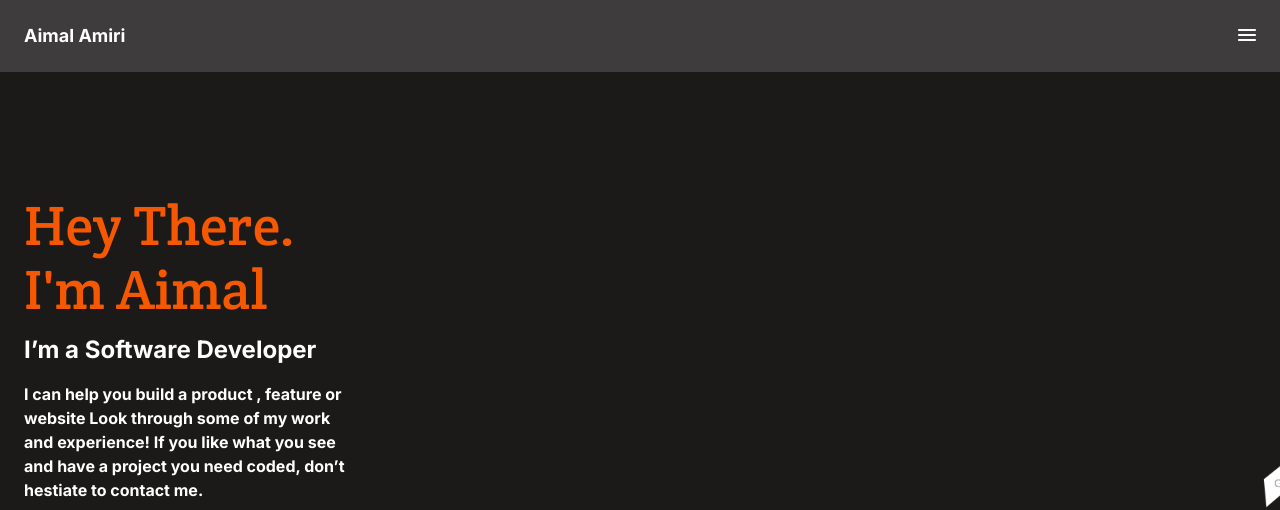
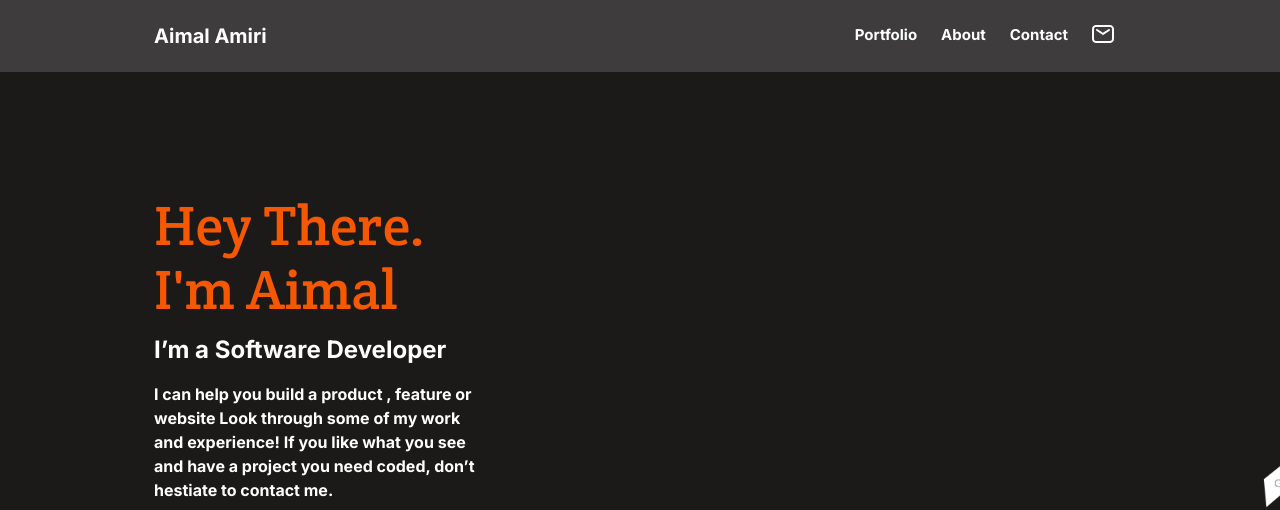
Before and after one commit to aimalamiri/Microverse-Portfolio, a website: page index.html in a window 1280 px wide. Shown: the top 510 px of the page. Drawn offline with Linux system fonts and the light colour scheme.

Commit message:
Design navbar for desktop version

```diff
--- a/index.html
+++ b/index.html
@@ -12,10 +12,24 @@
   </head>
   <body>
     <nav class="container">
-      <a href="#" class="navbar-logo font-inter text-bold decoration-none"> Aimal Amiri </a>
-      <a href="#" class="navbar-menu-button">
-        <img src="./assets/svg/menu.svg" alt="Menu" />
+      <a href="#" class="navbar-logo font-inter text-bold decoration-none">Aimal Amiri</a>
+      <ul class="navbar-menu">
+        <li class="navbar-link font-inter">
+          <a href="#" class="text-white decoration-none">Portfolio</a>
+        </li>
+        <li class="navbar-link font-inter">
+          <a href="#" class="text-white decoration-none">About</a>
+        </li>
+        <li class="navbar-link font-inter">
+          <a href="#" class="text-white decoration-none">Contact</a>
+        </li>
+        <li class="navbar-link font-inter">
+          <a href="#" class="text-white decoration-none">
+            <img src="./assets/svg/mail.svg" alt="Email" class="text-white" />
           </a>
+        </li>
+      </ul>
+      <a href="#" class="navbar-menu-button"><img src="./assets/svg/menu.svg" alt="Menu" /></a>
     </nav>
     <header class="header container">
       <section class="header-content">
@@ -235,24 +249,43 @@
       <section class="contact-form-section container">
         <div class="contact-form-title-section">
           <h4 class="contact-form-title font-inter">
-          I'm always interested in hearing about new projects, so if you'd
-          like to chat please get in touch.
+            I'm always interested in hearing about new projects, so if you'd like to chat please get in touch.
           </h4>
         </div>
         <form action="https://formspree.io/f/mzborevw" method="post" class="contact-form">
           <label class="hide-label" for="name">Full Name</label>
-        <input type="text" name="name" class="input-field font-inter" id="name" placeholder="Full name" maxlength="30"
-          required />
+          <input
+            type="text"
+            name="name"
+            class="input-field font-inter"
+            id="name"
+            placeholder="Full name"
+            maxlength="30"
+            required
+          />
           <label class="hide-label" for="email">Email Address</label>
-        <input type="email" name="email" class="input-field font-inter mt-24" id="email" placeholder="Email address"
-          required />
+          <input
+            type="email"
+            name="email"
+            class="input-field font-inter mt-24"
+            id="email"
+            placeholder="Email address"
+            required
+          />
           <label class="hide-label" for="message">Your message</label>
-        <textarea name="message" class="input-field input-textarea font-inter mt-24" id="message" maxlength="500"
-          required>Enter text here</textarea>
+          <textarea
+            name="message"
+            class="input-field input-textarea font-inter mt-24"
+            id="message"
+            maxlength="500"
+            required
+          >
+Enter text here</textarea
+          >
           <button class="btn mt-24">Get in touch</button>
         </form>
       </section>
-    <hr/>
+      <hr />
       <footer>
         <ul class="footer-social-media-links">
           <li>
@@ -282,7 +315,7 @@
           </li>
         </ul>
         <div class="footer-line-section">
-        <img src="assets/png/footer-line-shape.png" alt="Footer Line Shape">
+          <img src="assets/png/footer-line-shape.png" alt="Footer Line Shape" />
         </div>
       </footer>
     </main>
--- a/styles.css
+++ b/styles.css
@@ -29,6 +29,23 @@ nav {
   line-height: 24px;
   font-family: Roboto, sans-serif;
   color: #fff;
+}
+
+.navbar-menu {
+  display: none;
+}
+
+.navbar-link {
+  list-style: none;
+  line-height: 20px;
+  font-size: 15px;
+  font-weight: 600;
+  margin: 0 12px;
+}
+
+.navbar-link a:hover {
+  opacity: 0.8;
+  transition: all 0.3s ease-in-out;
 }
 
 header {
@@ -329,6 +346,26 @@ header {
   padding-right: 24px;
 }
 
+@media screen and (min-width: 1100px) {
+  .container {
+    padding: 0 154px;
+  }
+
+  .navbar-menu {
+    display: flex;
+  }
+
+  .navbar-menu-button {
+    display: none;
+  }
+
+  .navbar-logo {
+    font-size: 20px;
+    line-height: 20px;
+    font-family: Roboto, sans-serif;
+  }
+}
+
 .text-bold {
   font-weight: bold;
 }
@@ -372,3 +409,7 @@ header {
 .mb-6 {
   margin-bottom: 6px;
 }
+
+.decoration-none {
+  text-decoration: none;
+}
```
Also changed, not shown: assets/svg/mail.svg (added). Lines whose indentation alone changed are shown as unchanged.
